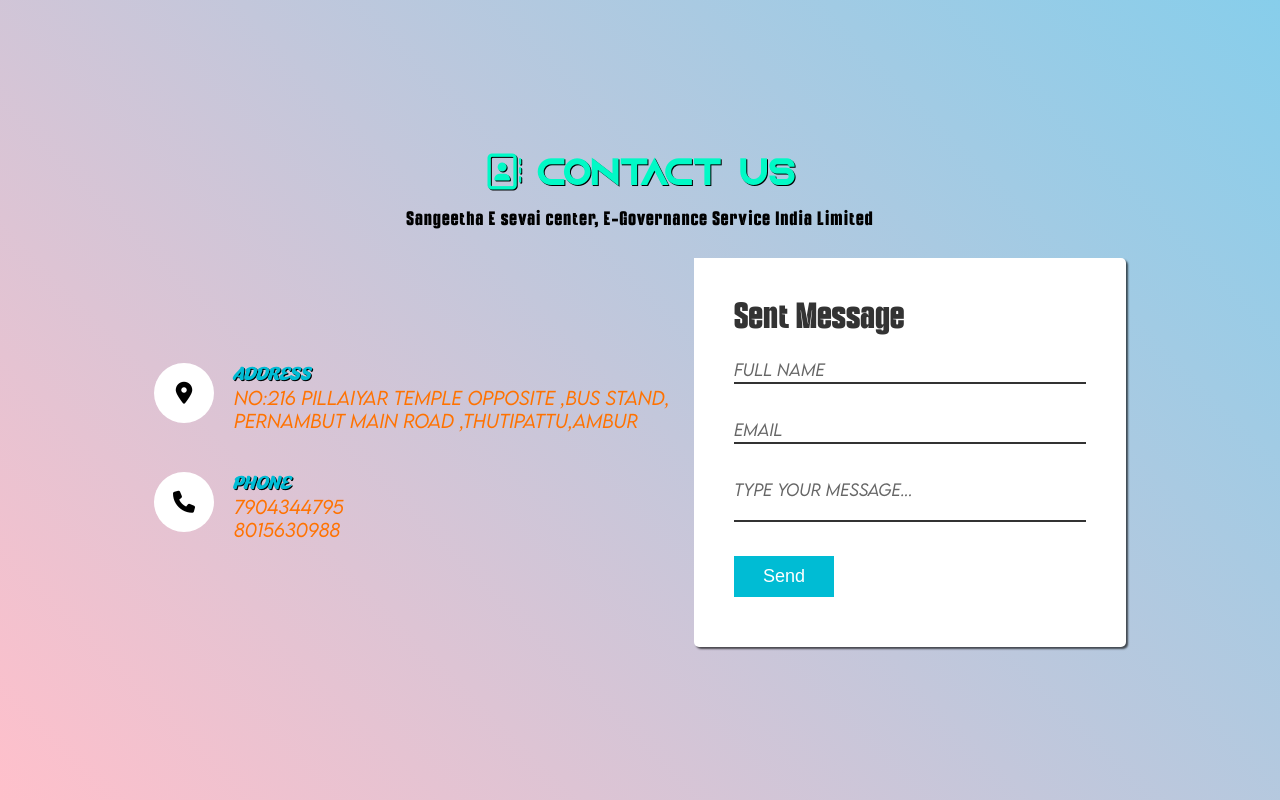
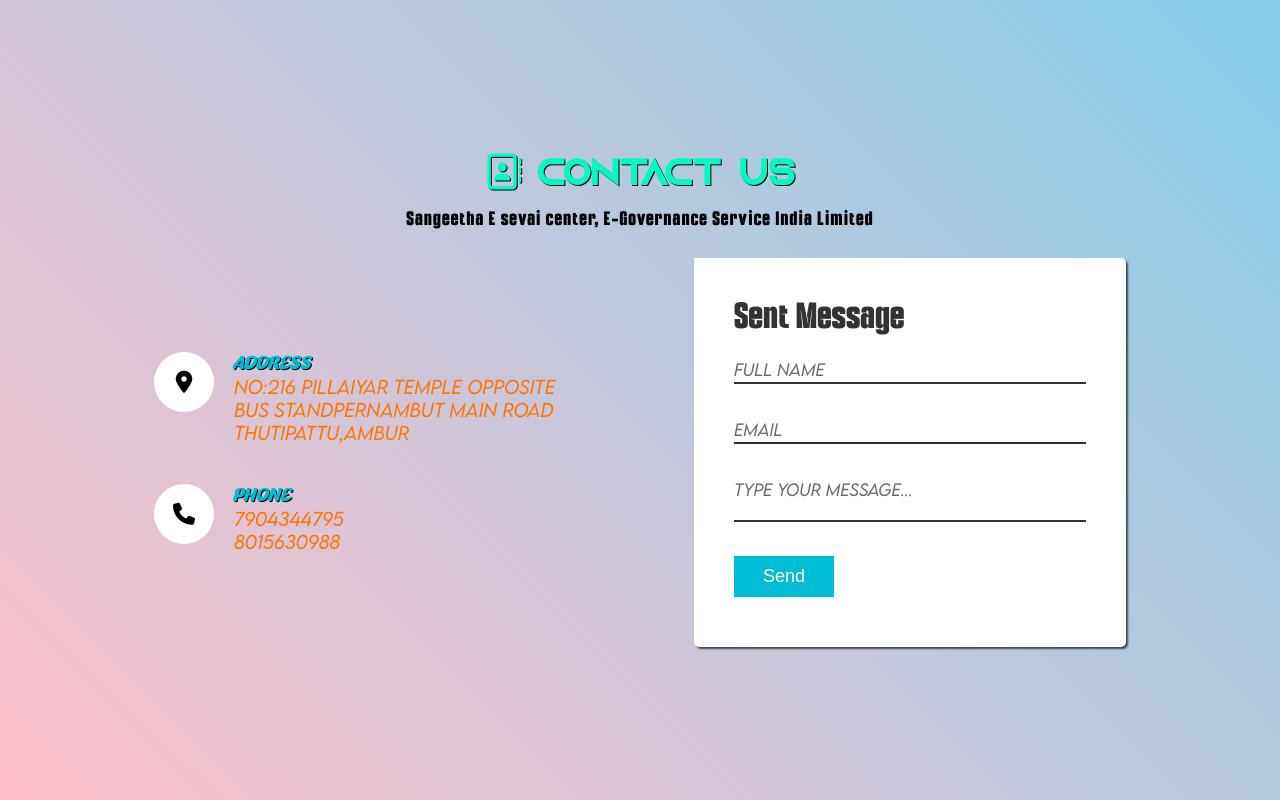
Before and after one commit to AKASH7807/SANGEETHA, a plain HTML site: page index.html in a window 1280 px wide. Shown: the part 2040-2840 px from the top of the page. Drawn offline with Linux system fonts and the light colour scheme.

Commit message:
Update index.html

```diff
--- a/index.html
+++ b/index.html
@@ -119,7 +119,7 @@
                     </div>
                     <div class="text">
                         <h3>ADDRESS</h3>
-                        <p>No:216 Pillaiyar temple opposite ,bus stand, pernambut main road ,thutipattu,Ambur</p>
+                        <p>No:216 Pillaiyar temple opposite<br>bus standpernambut main road<br>thutipattu,Ambur</p>
                     </div>
                 </div>
                 <div class="box">
```
